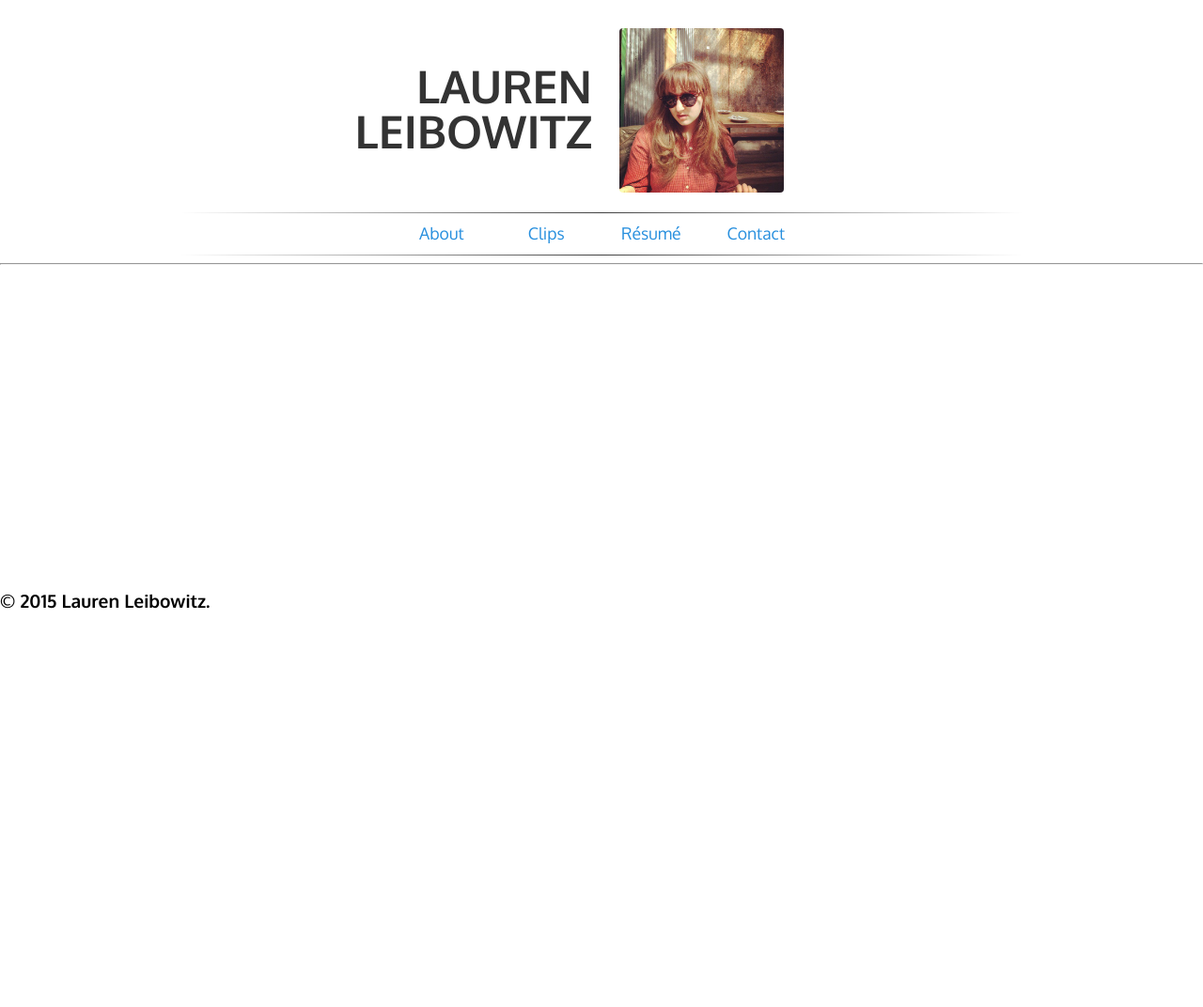
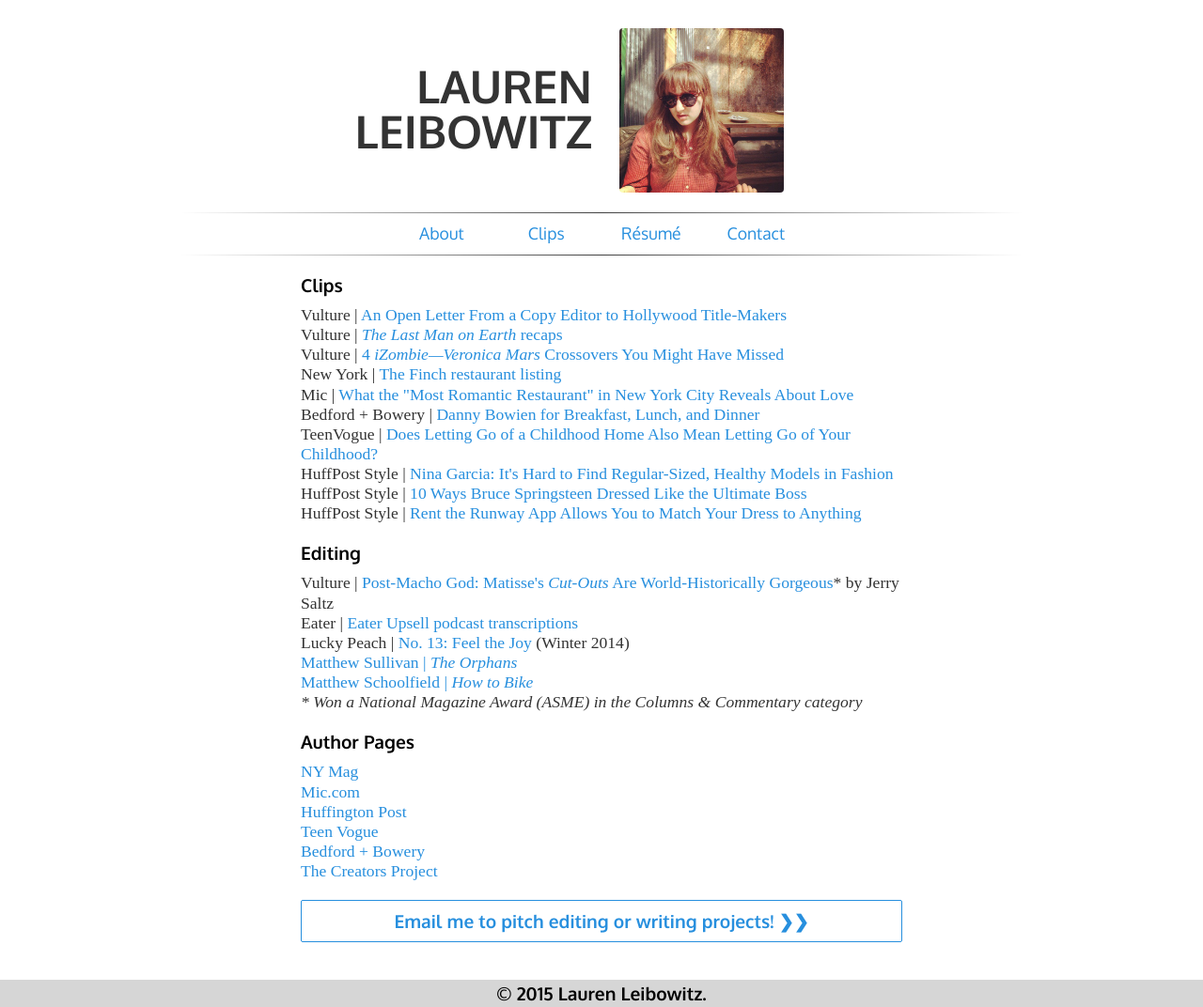
Before and after one commit to acrimer/laurenleibowitz, a plain HTML site: page clips.html in a window 1280 px wide. Shown: the whole page at 94% size. Before the commit the page ends 800 px from the top, so only its background shows below. Drawn offline with Linux system fonts and the light colour scheme.

Commit message:
clips page

```diff
--- a/assets/style.css
+++ b/assets/style.css
@@ -215,6 +215,18 @@ header .headWrap {
 	padding-bottom: 10px;
 }
 
+.main .section {
+	margin-bottom: 20px;
+}
+
+.main .section p {
+	padding-bottom: 0px;
+}
+
+span.em {
+	font-style: italic;
+}
+
 /*
 	CTA
 	======================================================================
--- a/clips.html
+++ b/clips.html
@@ -41,13 +41,52 @@
 		</div>
 		<hr class="divider">
 	</div>
-		<hr class="divider">
-	</div>
 	<div class="container">
+		<div class="main">
+			<h2>Clips</h2>
+			<div class="section">
+				<p>Vulture | <a href="http://www.vulture.com/2015/07/open-letter-to-hollywood-from-copy-editor.html">An Open Letter From a Copy Editor to Hollywood Title-Makers</a></p>
+				<p>Vulture | <a href="http://www.vulture.com/tv/the-last-man-on-earth/"><span class="em">The Last Man on Earth</span> recaps</a></p>
+				<p>Vulture | <a href="http://www.vulture.com/2015/10/izombie-veronica-mars-crossovers.html">4 <span class="em">iZombie&mdash;Veronica Mars</span> Crossovers You Might Have Missed</a></p>
+				<p>New York | <a href="http://nymag.com/listings/restaurant/the-finch/">The Finch restaurant listing</a></p>
+				<p>Mic | <a href="http://mic.com/articles/109768/what-the-most-romantic-restaurant-in-new-york-city-reveals-about-modern-love">What the "Most Romantic Restaurant" in New York City Reveals About Love</a></p>
+				<p>Bedford + Bowery | <a href="http://bedfordandbowery.com/2015/01/mission-danny-bowien-for-breakfast-lunch-and-dinner/">Danny Bowien for Breakfast, Lunch, and Dinner</a></p>
+				<p>TeenVogue | <a href="http://www.teenvogue.com/story/moving-childhood-house">Does Letting Go of a Childhood Home Also Mean Letting Go of Your Childhood?</a></p>
+				<p>HuffPost Style | <a href="http://www.huffingtonpost.com/2013/10/17/nina-garcia-models_n_4110009.html">Nina Garcia: It's Hard to Find Regular-Sized, Healthy Models in Fashion</a></p>
+				<p>HuffPost Style | <a href="http://www.huffingtonpost.com/2013/09/23/bruce-springsteen-born-in-the-usa-photos_n_3975274.html">10 Ways Bruce Springsteen Dressed Like the Ultimate Boss</a></p>
+				<p>HuffPost Style | <a href="http://www.huffingtonpost.com/2013/10/01/rent-the-runway-app_n_4022970.html">Rent the Runway App Allows You to Match Your Dress to Anything</a></p>
+			</div>
+			<h2>Editing</h2>
+			<div class="section">
+				<p>Vulture | <a href="http://www.vulture.com/2014/10/moma-henri-matisse-review-dont-miss.html">Post-Macho God: Matisse's <span class="em">Cut-Outs</span> Are World-Historically Gorgeous</a>* by Jerry Saltz</p>
+				<p>Eater | <a href="http://www.vulture.com/2014/10/moma-henri-matisse-review-dont-miss.html">Eater Upsell podcast transcriptions</a></p>
+				<p>Lucky Peach | <a href="https://store.lky.ph/product/13-feel-the-joy/">No. 13: Feel the Joy</a> (Winter 2014)</p>
+				<p><a href="http://www.amazon.com/The-Orphans-Trilogy-Volume/dp/099630200X">Matthew Sullivan | <span class="em">The Orphans</span></p>
+				<p><a href="http://howtobike.info/">Matthew Schoolfield | <span class="em">How to Bike</span></a></p>
+				<p><span class="em">* Won a National Magazine Award (ASME) in the Columns & Commentary category</span></p>
+			</div>
+			<h2>Author Pages</h2>
+			<div class="section">
+				<p><a href="http://nymag.com/author/Lauren%20Leibowitz/">NY Mag</a></p>
+				<p><a href="http://mic.com/profiles/184212/lauren-leibowitz">Mic.com</a></p>
+				<p><a href="http://www.huffingtonpost.com/lauren-leibowitz/">Huffington Post</a></p>
+				<p><a href="http://www.teenvogue.com/contributor/lauren-leibowitz">Teen Vogue</a></p>
+				<p><a href="http://bedfordandbowery.com/author/lauren-leibowitz/">Bedford + Bowery</a></p>
+				<p><a href="http://thecreatorsproject.vice.com/tcp/tcpArticle/author/GalleryImage/2/author_id/laurenleibowitz">The Creators Project</a></p>
+			</div>
+			<div class="cta">
+				<a href="mailto:lauren.leibowitz@gmail.com">
+				<div id="emailButton">
+					<h2>Email me to pitch editing or writing projects! &#10095;&#10095;</h2>
+				</div>
+				</a>
+			</div>
+		</div>
 	</div>
 </body>
 <footer>
-	<div class="horiz">
-		<h2>&copy; <span id="year"></span> Lauren Leibowitz.
+	<div class="horizCenter">
+		<h2>&copy; <span id="year"></span> Lauren Leibowitz. </h2>
+	</div>
 </footer>
 </html>
```
